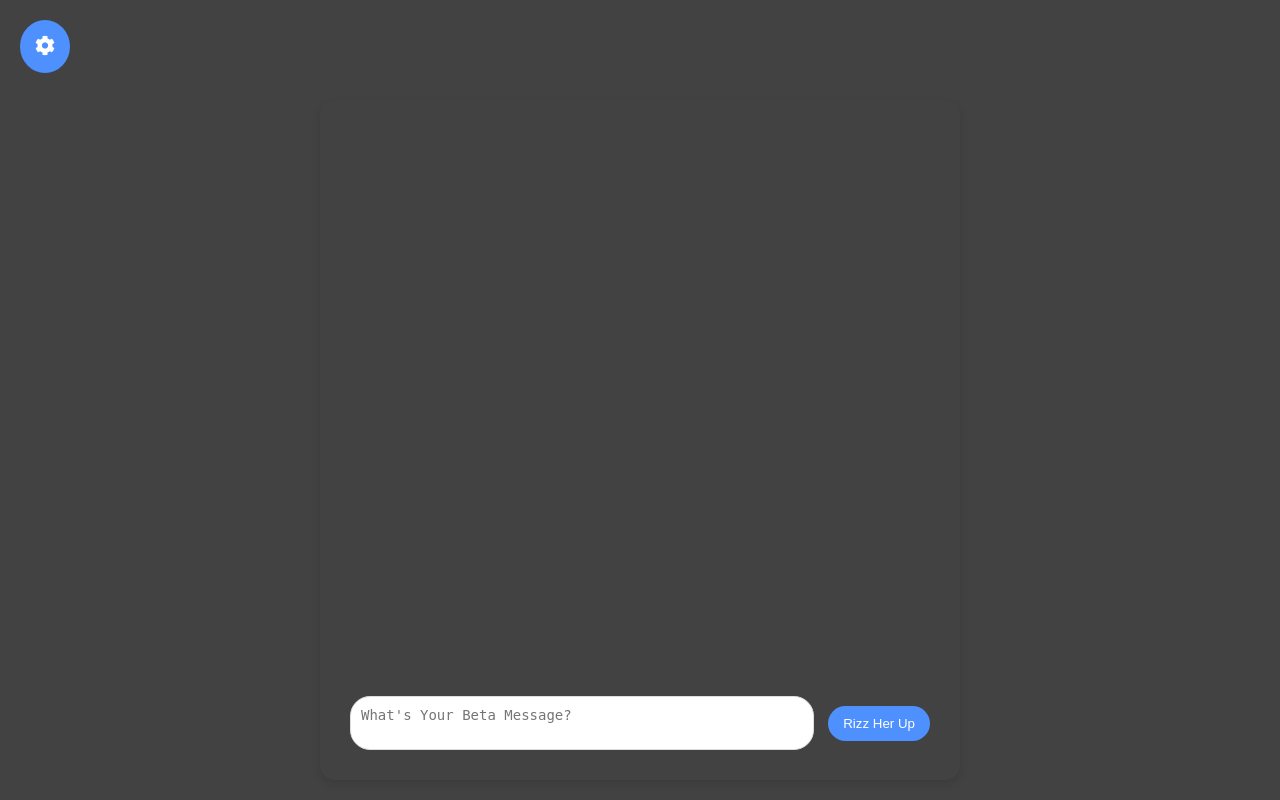
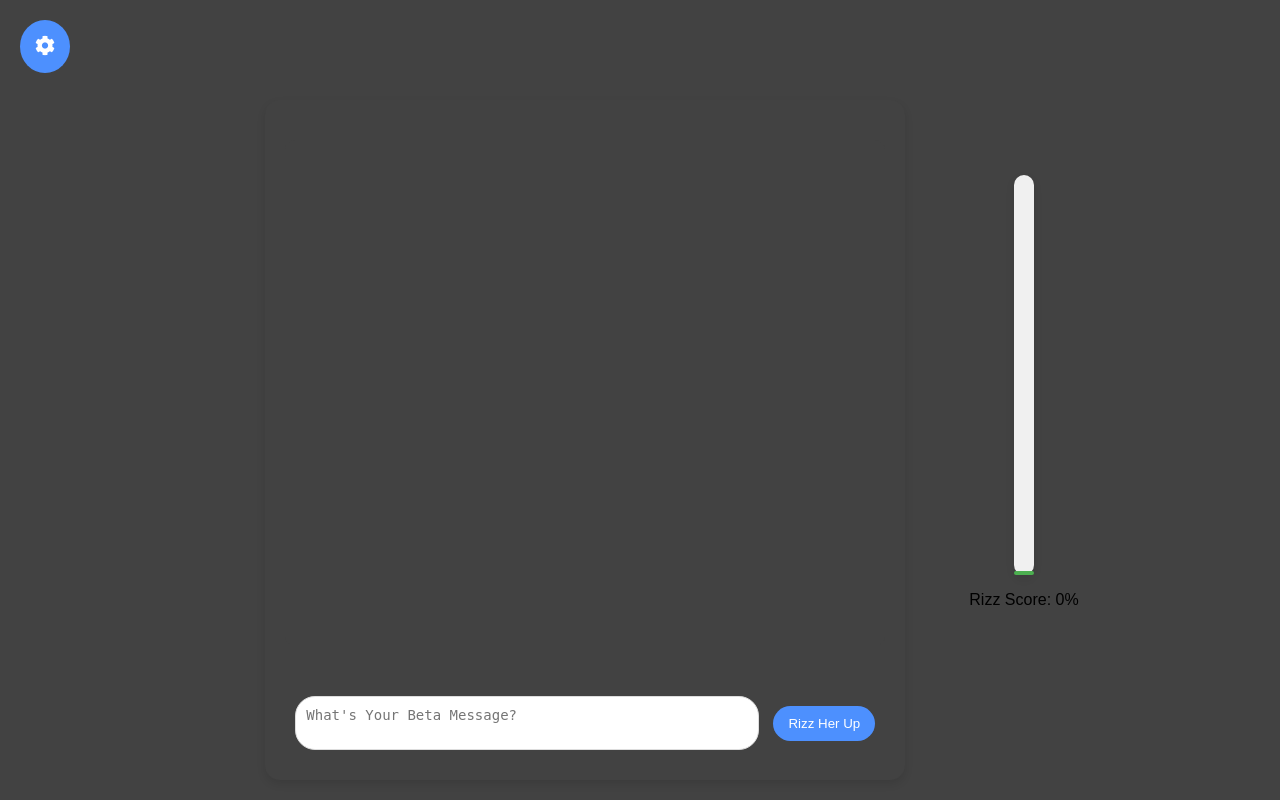
Before and after one commit to ChrisBastajian/RIZZAPP, a Python web app: template templates/index.html in a window 1280 px wide. Run offline with Jinja, Linux system fonts and the light colour scheme; the template is opened without the code that fills it, so the values that code supplies are empty.

Commit message:
Added "rizz-meter"

````diff
--- a/static/styles.css
+++ b/static/styles.css
@@ -15,7 +15,7 @@ body {
 /* Dark Mode */
 body.dark-mode {
     background-color: #424242;
-    color: white;
+    color: black;
 }
 
 .settings-menu.h3.dark-mode {
@@ -161,8 +161,6 @@ body.light-mode {
     display: none; /* Hidden by default */
 }
 
-}
-=======
 /* Settings Button (Cog Icon) */
 .settings-button {
     position: absolute;
@@ -232,6 +230,33 @@ body.light-mode .chat-container {
 
 body.light-mode .chat-log {
     background-color: #ffffff; /* White background for chat log in Light Mode */
-=======
-#settings-placeholder {
-    margin-top: 20px;
+}
+
+/* Rizz Container */
+.rizz-level {
+    position: relative;
+    left: 5vw;
+}
+
+/* Progress bar container */
+.progress-bar-container {
+    position: relative;
+    margin: auto;
+    width: 20px;
+    height: 50vh;
+    background-color: #f0f0f0;
+    border-radius: 15px;
+    box-sizing: border-box;
+    box-shadow: 0 4px 8px rgba(0, 0, 0, 0.1);
+}
+
+/* Progress bar itself */
+#progress-bar {
+    position: absolute;
+    bottom: 0;
+    width: 20px;
+    height: 1%;
+    background-color: #4caf50;
+    border-radius: 15px;
+    transition: height 0.5s;
+}
--- a/templates/index.html
+++ b/templates/index.html
@@ -45,7 +45,27 @@
         </div>
     </div>
 
+    <!-- Vertical progress bar to display the Rizz score with a value below -->
+     <div class="rizz-level">
+        <div class="progress-bar-container">
+            <div class="progress-bar" id="progress-bar"></div>
+        </div>
+        <p>Rizz Score: <span id="rizz-score">0</span>%</p>
+     </div>
+
     <script>
+        // Rizz score
+        let userScore = 0;
+
+        function updateProgressBar(score) {
+            const progressBar = document.getElementById('progress-bar');
+            let percentage = Math.min(score, 100);
+            progressBar.style.height = percentage + "%";
+
+            const rizzScore = document.getElementById('rizz-score');
+            rizzScore.textContent = percentage;
+        }
+
         // Function to toggle the visibility of the settings menu
         function toggleSettings() {
             const settingsMenu = document.getElementById('settings-menu');
@@ -65,14 +85,14 @@
         // Send Message to AI
         async function sendMessage() {
             const inputField = document.getElementById('user-input');
-    const personalitySelect = document.getElementById('personality'); // Get selected personality
+            const personalitySelect = document.getElementById('personality');
             const message = inputField.value.trim();
-    const selectedPersona = personalitySelect.value; // Retrieve selected persona
+            const selectedPersona = personalitySelect.value;
 
             if (message !== "") {
                 const chatLog = document.getElementById('chat-log');
 
-        // User message
+                // Display the user message
                 const userMessage = document.createElement('div');
                 userMessage.classList.add('message', 'user');
                 const userText = document.createElement('p');
@@ -80,34 +100,80 @@ async function sendMessage() {
                 userMessage.appendChild(userText);
                 chatLog.appendChild(userMessage);
 
-        // Clear the input field
                 inputField.value = "";
-
-        // Scroll to the bottom
                 chatLog.scrollTop = chatLog.scrollHeight;
 
-        // Send message to backend with persona
                 try {
+                    const prompt = `
+                        As a charismatic conversational AI with a ${selectedPersona} personality, evaluate the following message for its "rizz" level on a scale from 0 to 100.
+                        Consider the tone, wit, and context of the conversation and update the cumulative score by adding the current message's rizz value to the previous score of ${userScore}.
+                        Do not acknowledge the user's score or mention the rizz scale in your response. Also, do not acknowledge that you are evaluating the response or that you are AI.
+                        The response should feel like a natural continuation of the conversation, maintaining the selected persona.
+                        Message: "${message}"
+                        Please provide your answer in JSON format with two keys: "response" for your conversational reply and "score" for the updated cumulative rizz score.
+                    `;
+
                     const response = await fetch("/chat", {
                         method: "POST",
                         headers: { "Content-Type": "application/json" },
-                body: JSON.stringify({ message: message, persona: selectedPersona }) // Include persona
+                        body: JSON.stringify({ message: prompt, persona: selectedPersona })
                     });
 
-            const data = await response.json();
+                    // Get the response as text
+                    // Get the response text from the fetch call
+                    const responseText = await response.text();
+                    console.log("Full response text:", responseText);
 
-            // AI response
+                    // Parse the outer JSON object
+                    const outerData = JSON.parse(responseText);
+
+                    // Now, use a regex to capture the inner JSON from the outerData.response property
+                    const innerJsonRegex = /```json\s*([\s\S]+?)\s*```/;
+                    const innerMatch = outerData.response.match(innerJsonRegex);
+
+                    if (innerMatch && innerMatch[1]) {
+                        const innerJsonStr = innerMatch[1].trim(); // the clean inner JSON string
+                        const innerData = JSON.parse(innerJsonStr); // parse the inner JSON
+
+                        console.log("Conversational Reply:", innerData.response);
+                        console.log("Rizz Score:", innerData.score);
+
+                        // Update UI with the inner data...
+                        userScore = Number(innerData.score);
+                        updateProgressBar(userScore);
+
                         const aiMessage = document.createElement('div');
                         aiMessage.classList.add('message', 'ai');
                         const aiText = document.createElement('p');
-            aiText.textContent = "Razz Master (" + selectedPersona + "): " + data.response;
+                        const displayText = `Razz Master (${selectedPersona}): ${innerData.response} (Rizz: ${userScore})`;
+
+                        typeWriter(aiText, displayText);
                         aiMessage.appendChild(aiText);
                         chatLog.appendChild(aiMessage);
+                    } else {
+                        console.error("Failed to extract inner JSON.");
+                    }
+                } catch (error) {
+                    console.error("Error sending message:", error);
+                }
+            }
+        }
 
+
+
+        // Function to simulate typing effect
+        // The speed is inversely proportional to the speed parameter, so a lower speed value results in faster typing
+        function typeWriter(element, text, index = 0, speed = 30) {
+            // Check if the index is less than the text length
+            if (index < text.length) {
+                // Append the next character to the element and recursively call the function after a delay
+                element.innerHTML = text.slice(0, index + 1);
+
+                // Scroll to the bottom of the chat log
+                const chatLog = document.getElementById('chat-log');
                 chatLog.scrollTop = chatLog.scrollHeight;
-        } catch (error) {
-            console.error("Error:", error);
-        }
+
+                setTimeout(() => typeWriter(element, text, index + 1, speed), speed);
             }
         }
 
````
Lines whose indentation alone changed are shown as unchanged.
